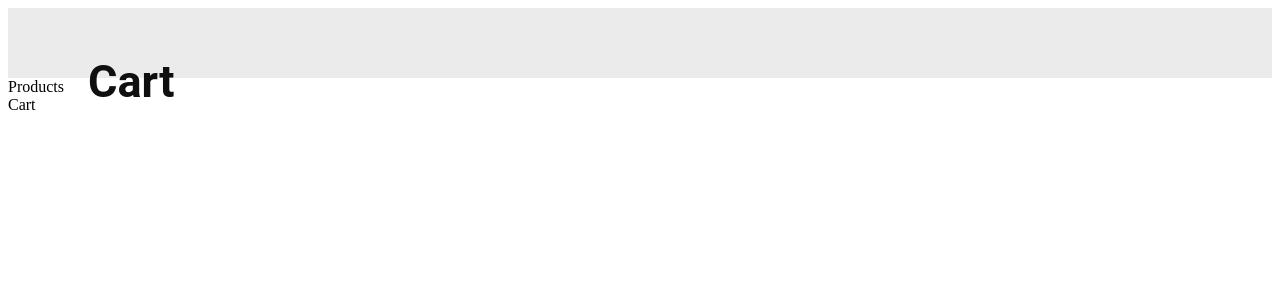
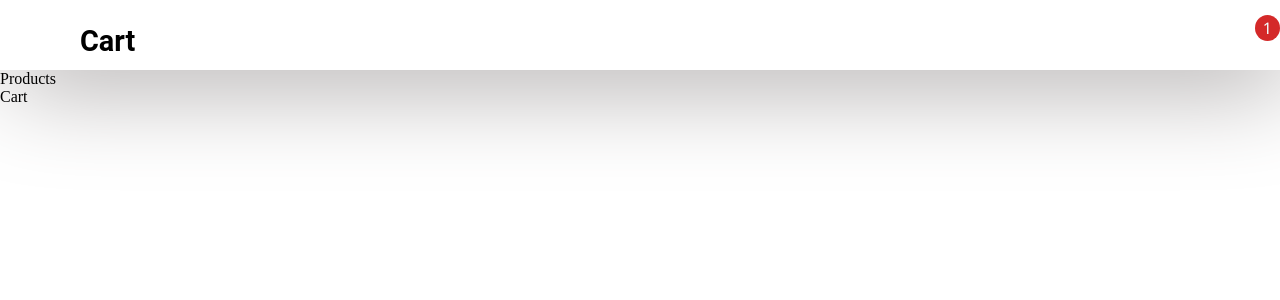
Before and after one commit to lexis-webb/ECommerceApp, a React (Vite) app in the folder ShoppingCart/: page / in a window 1280 px wide. Shown: the top 300 px of the page. Built offline with nearby package versions, Linux system fonts and the light colour scheme; a small style sheet from the web is missing.

Commit message:
header update

```diff
--- a/ShoppingCart/index.html
+++ b/ShoppingCart/index.html
@@ -4,7 +4,10 @@
     <meta charset="UTF-8" />
     <link rel="icon" type="image/svg+xml" href="/vite.svg" />
     <meta name="viewport" content="width=device-width, initial-scale=1.0" />
-    <link rel="stylesheet" href="path/to/font-awesome/css/font-awesome.min.css">
+    <link rel="stylesheet" href="https://cdnjs.cloudflare.com/ajax/libs/font-awesome/6.7.2/css/all.min.css"
+    integrity="sha512-Q8T6v8abPf5997C0EZnQ2q1a6+Cw54lEQlIogio981uWqU0cKc1n3LhU1Z5q/w27r+0/0X4aH4/p+6Zq5hI"
+    crossorigin="anonymous" referrerpolicy="no-referrer" />
+
     <title>Vite + React</title>
   </head>
   <body>
--- a/ShoppingCart/src/App.jsx
+++ b/ShoppingCart/src/App.jsx
@@ -1,4 +1,4 @@
-import './App.css'
+import './App.scss'
 import Cart from './components/Cart/Cart'
 import Header from './components/Header/Header'
 import Products from './components/Products/Products'
--- /dev/null
+++ b/ShoppingCart/src/App.scss
@@ -0,0 +1,5 @@
+*{
+    padding: 0;
+    margin: 0;
+    box-sizing: border-box;
+}
--- a/ShoppingCart/src/components/Header/Header.jsx
+++ b/ShoppingCart/src/components/Header/Header.jsx
@@ -10,7 +10,7 @@ function Header() {
         </div>
           <div className='right'>
             <i className='fas fa-count-plus'></i>
-            <div className='count'></div>
+            <div className='count'>1</div>
           </div>
       </div>
     </div>
--- a/ShoppingCart/src/components/Header/Header.scss
+++ b/ShoppingCart/src/components/Header/Header.scss
@@ -1,39 +1,41 @@
 .header{
     width: 100%;
     height: 70px;
-    background: rgb(235,235, 235);
+    box-shadow: 10px 10px 100px rgb(160, 156, 156);
     .container{
+        width:auto;
+        margin: auto;
         display: flex;
+        justify-content: space-between;
         align-items: center;
-        justify-content: space-between;
 
         .left{
-            font-family: 'Roboto', sans-serif;
-            font-weight: 700;
-            font-style: normal;
-            font-size: 30px;
-            margin-top: 10px;
+            margin-top: 20px;
+            cursor: pointer;
+            font-family:'Roboto', sans-serif;
+            font-size: larger;
             margin-left: 80px;
-            color: rgb(15,15,15);
+            color:black;
         }
 
         .right{
-            font-family: 'Roboto', sans-serif;
-            font-weight: 400;
-            font-style: normal;
             display: flex;
-            justify-content: center;
-            gap: 20px;
-            margin-right: 140px;
-            margin-top: 20px;
-            a{
-                text-decoration: none;
-                color: rgb(15,15,15);
+            align-items: center;
+            margin-top: 15px;
+            cursor: pointer;
+            i.fas.fa-cart-plus{
+                font-size: 30px;
+                margin-right: 5px;
+            }
+            .count{
+                background: rgb(212, 41, 41);
+                color:azure;
+                padding: 2px 8px;
+                border-radius: 50%;
+                margin-bottom: 20px;
+                font-family: 'Segoe UI', Tahoma, Geneva, Verdana, sans-serif;
+            }
 
-                &:hover{
-                    color: rgb(250, 157, 157);
-                }
-            }
         }
     }
 }
--- a/package.json
+++ b/package.json
@@ -1,5 +1,8 @@
 {
   "dependencies": {
+    "@fortawesome/fontawesome-svg-core": "^6.7.2",
+    "@fortawesome/free-solid-svg-icons": "^6.7.2",
+    "@fortawesome/react-fontawesome": "^0.2.2",
     "sass": "^1.83.4"
   }
 }
```
Also changed, not shown: ShoppingCart/src/App.css (deleted), 1 other file (tests, documents, lock files or other folders).
